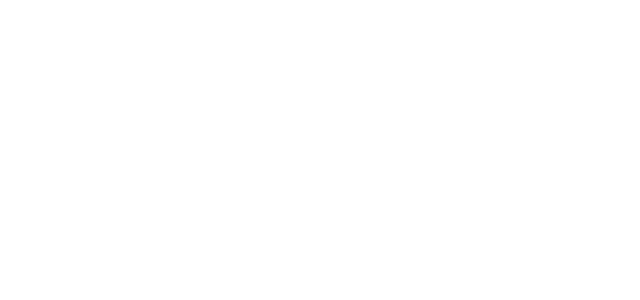
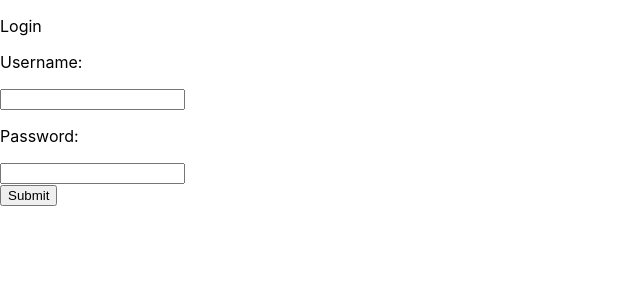
Before and after one commit to FrankM-7/WebApp, a React (Create React App) app in the folder client/: page /login in a window 1280 px wide. Before the commit this address had no page. Shown: the top 300 px of the page, without its empty margins (0-640 px from the left). Built offline with nearby package versions, Linux system fonts and the light colour scheme.

Commit message:
finish reg

```diff
--- /dev/null
+++ b/client/src/Login.js
@@ -0,0 +1,38 @@
+import { useState } from 'react'
+import axios from "axios";
+
+export function Login() {
+  var [user, setUser] = useState({});
+
+  const handleChange = (event) => {
+    const name = event.target.name;
+    const value = event.target.value;
+    setUser(user => ({...user, [name]: value}))
+  }
+
+  function login() {
+    axios.post('login', {
+      username: user.username,
+      password: user.password
+    }).then(function (response) {
+      console.log(response);
+    });
+  }
+
+  return (
+    <div className="Login">
+      <header className="Login-header">
+          <p>Login</p>
+
+          <p>Username: </p>
+          <input name="username" onChange={handleChange} type="text"/>
+
+          <p>Password: </p>
+          <input name="password" onChange={handleChange} type="text"/>
+
+          <br></br>
+          <button onClick={() => login()}>Submit</button>
+      </header>
+    </div>
+  );
+}
--- /dev/null
+++ b/client/src/Prelogin.js
@@ -0,0 +1,23 @@
+import { useState } from 'react'
+import axios from "axios";
+import { useNavigate } from 'react-router-dom';
+
+export function Prelogin() {
+  const navigate = useNavigate();
+
+  function login() {
+    navigate('login')
+  }
+  function register() {
+    navigate('register')
+  }
+  return (
+    <div className="Prelogin">
+      <header className="Prelogin-header">
+          <p>Home</p>
+          <button onClick={() => login()}>Login</button>
+          <button onClick={() => register()}>Register</button>
+      </header>
+    </div>
+  );
+}
--- /dev/null
+++ b/client/src/Register.js
@@ -0,0 +1,60 @@
+import { useState } from 'react'
+import axios from "axios";
+
+export function Register() {
+  var [user, setUser] = useState({});
+
+  const handleChange = (event) => {
+    const name = event.target.name;
+    const value = event.target.value;
+    setUser(user => ({...user, [name]: value}))
+  }
+
+  function register() {
+    if (user.confirm_pass != user.password) {
+      window.alert("Passwords do not match.");
+      return;
+    }
+    axios.post('register', {
+      firstname: user.firstname,
+      lastname: user.lastname,
+      email : user.email,
+      username: user.username,
+      password: user.password
+    }).then(function (response) {
+      console.log(response);
+    });
+  }
+
+  return (
+    <div className="Register">
+      <header className="Register-header">
+        {/* <form onSubmit={() => printFields()}> */}
+          <p>Register</p>
+          <p>Email: </p>
+
+          <p>First Name: </p>
+          <input name="firstname" onChange={handleChange} type="text"/>
+
+          <p>Last Name: </p>
+          <input name="lastname" onChange={handleChange} type="text"/>
+
+          <p>Email: </p>
+          <input name="email" onChange={handleChange} type="text"/>
+
+          <p>Username: </p>
+          <input name="username" onChange={handleChange} type="text"/>
+
+          <p>Password: </p>
+          <input name="password" onChange={handleChange} type="text"/>
+
+          <p>Confirm Password: </p>
+          <input name="confirm_pass" onChange={handleChange} type="text"/>
+
+          <br></br>
+          <button onClick={() => register()}>Submit</button>
+        {/* </form> */}
+      </header>
+    </div>
+  );
+}
--- a/client/src/index.js
+++ b/client/src/index.js
@@ -1,16 +1,19 @@
 import React from 'react';
 import ReactDOM from 'react-dom/client';
 import './index.css';
-import App from './App';
 import reportWebVitals from './reportWebVitals';
 import {BrowserRouter, Route, Routes} from 'react-router-dom';
 import { Register } from './Register';
+import { Login } from './Login';
+import { Prelogin } from './Prelogin';
 
 const root = ReactDOM.createRoot(document.getElementById('root'));
 root.render(
   <BrowserRouter>
       <Routes>
+          <Route path='' element={< Prelogin />} />
           <Route path="register" element={< Register />} />
+          <Route path="login" element={< Login />} />
       </Routes>
     </BrowserRouter>
 );
```
Also changed, not shown: 2 other files (tests, documents, lock files or other folders).
